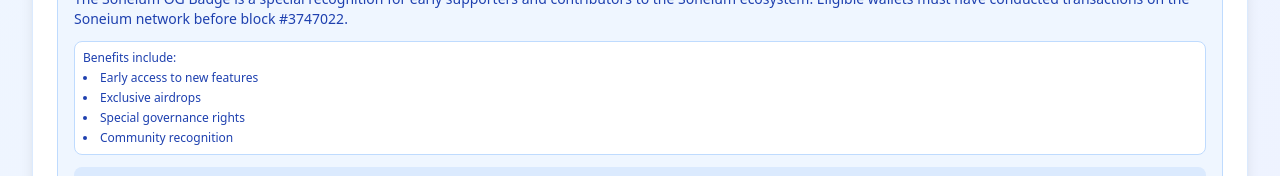
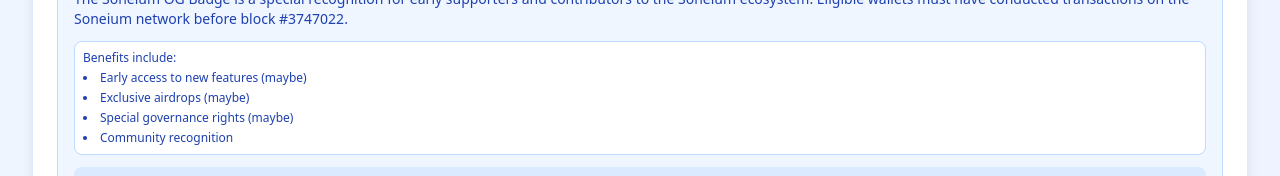
Before and after one commit to Madleyym/Soneium-OG-Badge-Checker, a Next.js app: page / in a window 1280 px wide. Both pictures are taken after a click on the button 745 px from the left and 219 px from the top of the page. Shown: the part 329-505 px from the top of the page. Built offline with nearby package versions, Linux system fonts and the light colour scheme.

Commit message:
Update page.tsx to modify benefit descriptions and adjust OG Badge formatting

```diff
--- a/app/page.tsx
+++ b/app/page.tsx
@@ -576,9 +576,9 @@
               <div className="mt-3 text-xs bg-white dark:bg-gray-800 p-2 rounded-lg border border-blue-200 dark:border-blue-700">
                 <p className="font-medium">Benefits include:</p>
                 <ul className="list-disc list-inside mt-1 space-y-1">
-                  <li>Early access to new features</li>
-                  <li>Exclusive airdrops</li>
-                  <li>Special governance rights</li>
+                  <li>Early access to new features (maybe)</li>
+                  <li>Exclusive airdrops (maybe)</li>
+                  <li>Special governance rights (maybe)</li>
                   <li>Community recognition</li>
                 </ul>
               </div>
@@ -1031,7 +1031,7 @@
           {/* Premium Footer - Update with timestamp and user */}
           <div className="text-center pt-3 border-t dark:border-gray-700 space-y-2">
             <div className="text-xs sm:text-sm text-gray-600 dark:text-gray-400">
-              Soneium OG Badge - Recognizing our earliest supporters 🏆
+              Soneium OG Badge🏆
             </div>
             <div className="flex flex-wrap justify-center gap-2 text-xs text-gray-600 mt-1">
               <a
```
